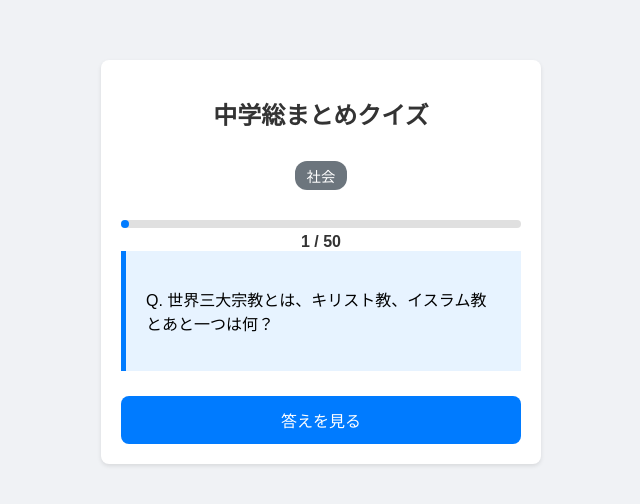
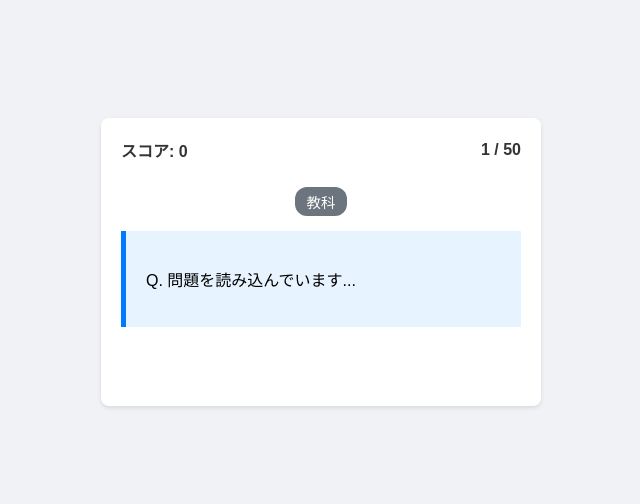
Before and after one commit to KoZo114/Anri-study, a plain HTML site: page index.html in a window 1280 px wide. Shown: the part 138-642 px from the top of the page, without its empty margins (319-959 px from the left). Drawn offline with Linux system fonts and the light colour scheme.

Commit message:
Update index.html

```diff
--- a/index.html
+++ b/index.html
@@ -7,28 +7,24 @@
     <link rel="stylesheet" href="style.css">
 </head>
 <body>
-
     <div id="quiz-container">
 
-        <h1 id="genre-title">中学総まとめクイズ</h1>
+        <div id="info-header">
+            <p id="score-display">スコア: 0</p>
+            <p id="progress-text">1 / 50</p>
+        </div>
 
         <p id="quiz-subject">教科</p>
-
-        <div id="progress-container">
-            <div id="progress-bar"></div>
-        </div>
-
-        <p id="progress-text">0/0</p>
 
         <div id="question-card">
             <p id="question-text">Q. 問題を読み込んでいます...</p>
         </div>
 
-        <div id="answer-card" class="hidden">
-            <p id="answer-text">A. 答え</p>
-        </div>
+        <div id="choices-container">
+            </div>
 
-        <button id="show-answer-btn">答えを見る</button>
+        <p id="feedback-text"></p>
+
         <button id="next-question-btn" class="hidden">次の問題へ</button>
 
     </div>
```
